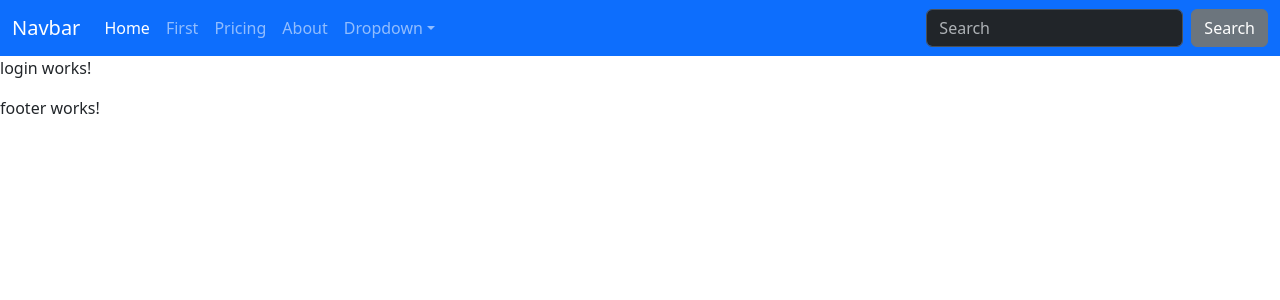
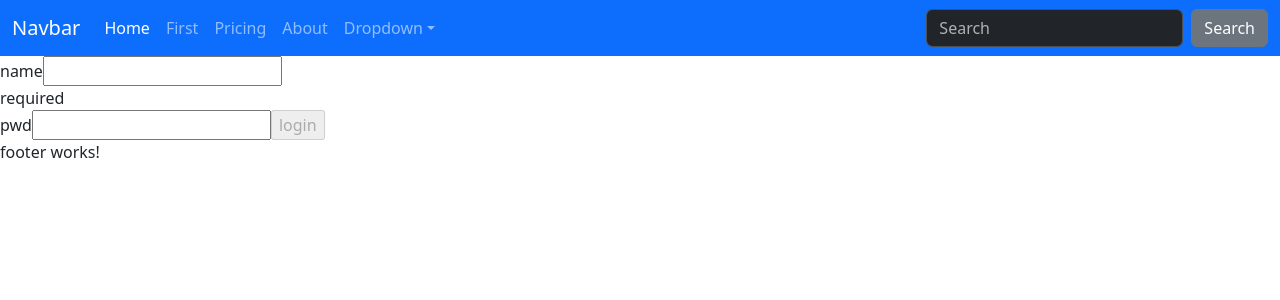
Before and after one commit to radhouene-massoudi/2MP-Rad, an Angular app: page /login in a window 1280 px wide. Shown: the top 300 px of the page. Built offline with nearby package versions, Linux system fonts and the light colour scheme.

Commit message:
seance 01/11 S4

```diff
--- a/src/app/login/login.component.html
+++ b/src/app/login/login.component.html
@@ -1 +1,18 @@
-<p>login works!</p>
+<form #login="ngForm">
+<label >name</label>
+<input type="text" name="nom"  ngModel required minlength="3" #t="ngModel" pattern="[A-Z]*">
+<div *ngIf="t.invalid">
+    <div *ngIf="t.errors?.['required']">
+required
+    </div>
+  <div *ngIf="t.errors?.['minlength']">
+minlength
+    </div>
+    <div *ngIf="t.errors?.['pattern']">
+pattern
+    </div>
+</div>
+<label >pwd</label>
+<input type="text" name="pwd" ngModel>
+<input type="submit"  value="login" (click)="showF(t)" [disabled]="login.invalid">
+</form>
--- a/src/app/login/login.component.ts
+++ b/src/app/login/login.component.ts
@@ -6,5 +6,7 @@ import { Component } from '@angular/core';
   styleUrls: ['./login.component.css']
 })
 export class LoginComponent {
-
+showF(l:any){
+  console.log(l)
 }
+}
```
